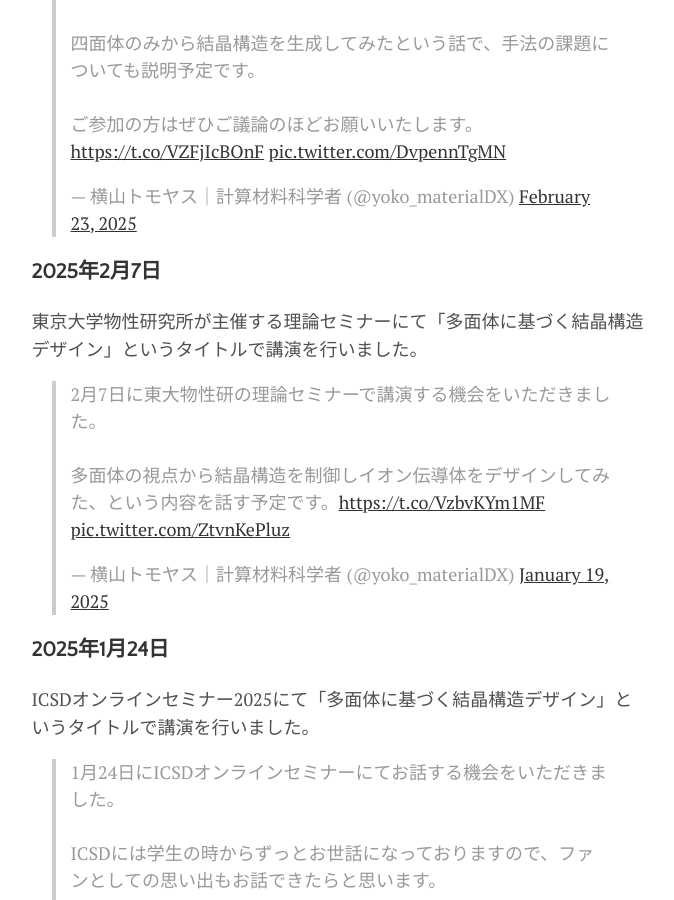
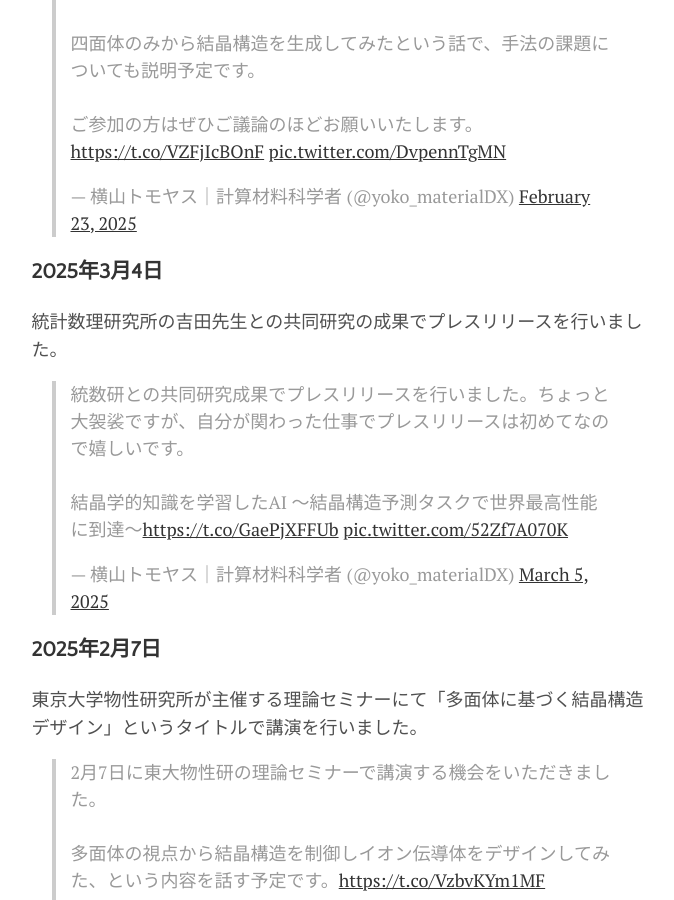
Before and after one commit to yokoyamatomoyasu/yokoyamatomoyasu.github.io, a Jekyll site: the page built from menu/news.md, in a window 1280 px wide and 900 px high, scrolled down 1258 px. Shown: the whole window, without its empty margins (301-975 px from the left). Built offline with Jekyll 4.4.1, drawn with Linux system fonts in a browser that asks for light colours; comment, search, counter and statistics services are not loaded.

```diff
--- a/menu/news.md
+++ b/menu/news.md
@@ -18,6 +18,10 @@
 日本セラミックス協会2025年年会にて「双対グラフを用いた四面体のみからなる結晶構造の生成」というタイトルでポスター発表を行いました。
 <blockquote class="twitter-tweet"><p lang="ja" dir="ltr">3月5日にセラミックス協会年会にて「双対グラフを用いた四面体のみからなる結晶構造の生成」というタイトルでポスター発表します。<br><br>四面体のみから結晶構造を生成してみたという話で、手法の課題についても説明予定です。<br><br>ご参加の方はぜひご議論のほどお願いいたします。<a href="https://t.co/VZFjIcBOnF">https://t.co/VZFjIcBOnF</a> <a href="https://t.co/DvpennTgMN">pic.twitter.com/DvpennTgMN</a></p>&mdash; 横山トモヤス｜計算材料科学者 (@yoko_materialDX) <a href="https://twitter.com/yoko_materialDX/status/1893616797963948035?ref_src=twsrc%5Etfw">February 23, 2025</a></blockquote> <script async src="https://platform.twitter.com/widgets.js" charset="utf-8"></script>
 
+### 2025年3月4日
+統計数理研究所の吉田先生との共同研究の成果でプレスリリースを行いました。
+<blockquote class="twitter-tweet"><p lang="ja" dir="ltr">統数研との共同研究成果でプレスリリースを行いました。ちょっと大袈裟ですが、自分が関わった仕事でプレスリリースは初めてなので嬉しいです。<br><br>結晶学的知識を学習したAI ～結晶構造予測タスクで世界最高性能に到達～<a href="https://t.co/GaePjXFFUb">https://t.co/GaePjXFFUb</a> <a href="https://t.co/52Zf7A070K">pic.twitter.com/52Zf7A070K</a></p>&mdash; 横山トモヤス｜計算材料科学者 (@yoko_materialDX) <a href="https://twitter.com/yoko_materialDX/status/1897240686191427813?ref_src=twsrc%5Etfw">March 5, 2025</a></blockquote> <script async src="https://platform.twitter.com/widgets.js" charset="utf-8"></script>
+
 ### 2025年2月7日
 東京大学物性研究所が主催する理論セミナーにて「多面体に基づく結晶構造デザイン」というタイトルで講演を行いました。
 <blockquote class="twitter-tweet"><p lang="ja" dir="ltr">2月7日に東大物性研の理論セミナーで講演する機会をいただきました。<br><br>多面体の視点から結晶構造を制御しイオン伝導体をデザインしてみた、という内容を話す予定です。<a href="https://t.co/VzbvKYm1MF">https://t.co/VzbvKYm1MF</a> <a href="https://t.co/ZtvnKePluz">pic.twitter.com/ZtvnKePluz</a></p>&mdash; 横山トモヤス｜計算材料科学者 (@yoko_materialDX) <a href="https://twitter.com/yoko_materialDX/status/1880933220679651655?ref_src=twsrc%5Etfw">January 19, 2025</a></blockquote> <script async src="https://platform.twitter.com/widgets.js" charset="utf-8"></script>
```
Also changed, not shown: menu/about.md (+4 -1 lines).
